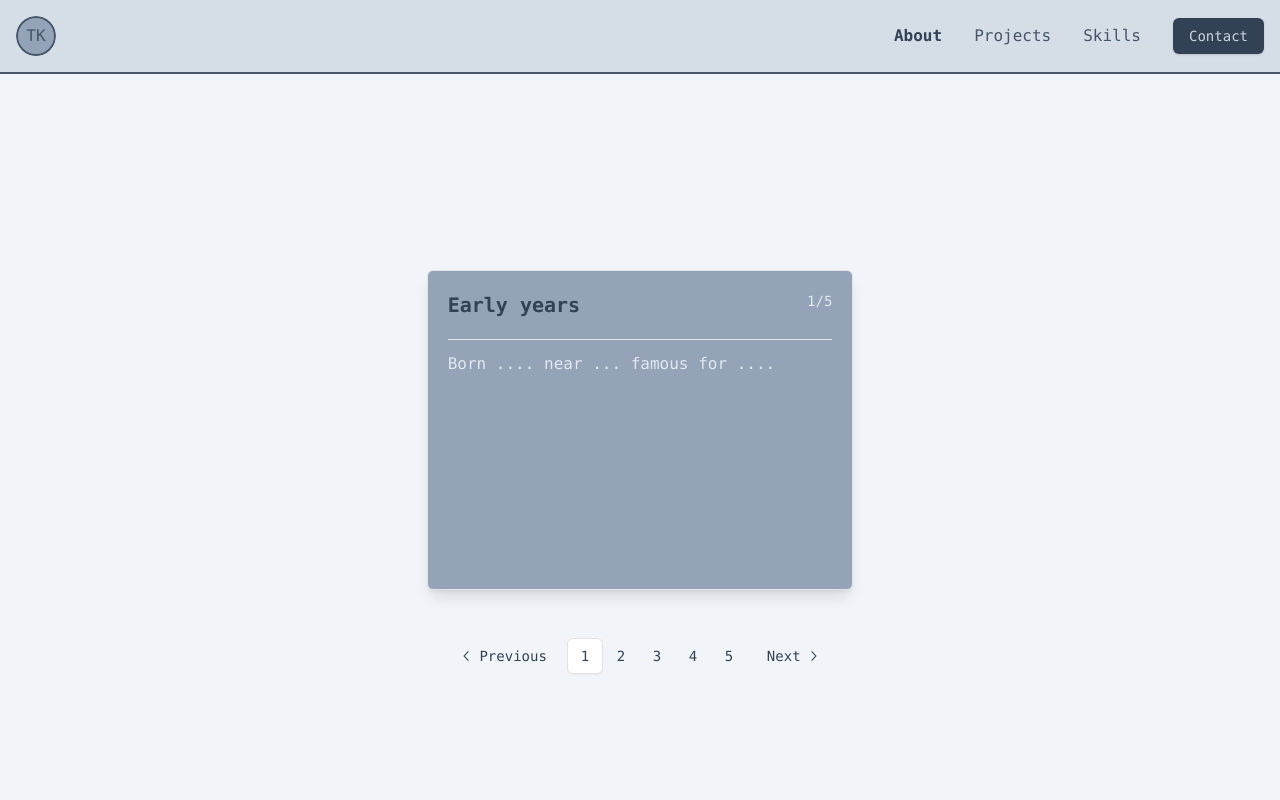
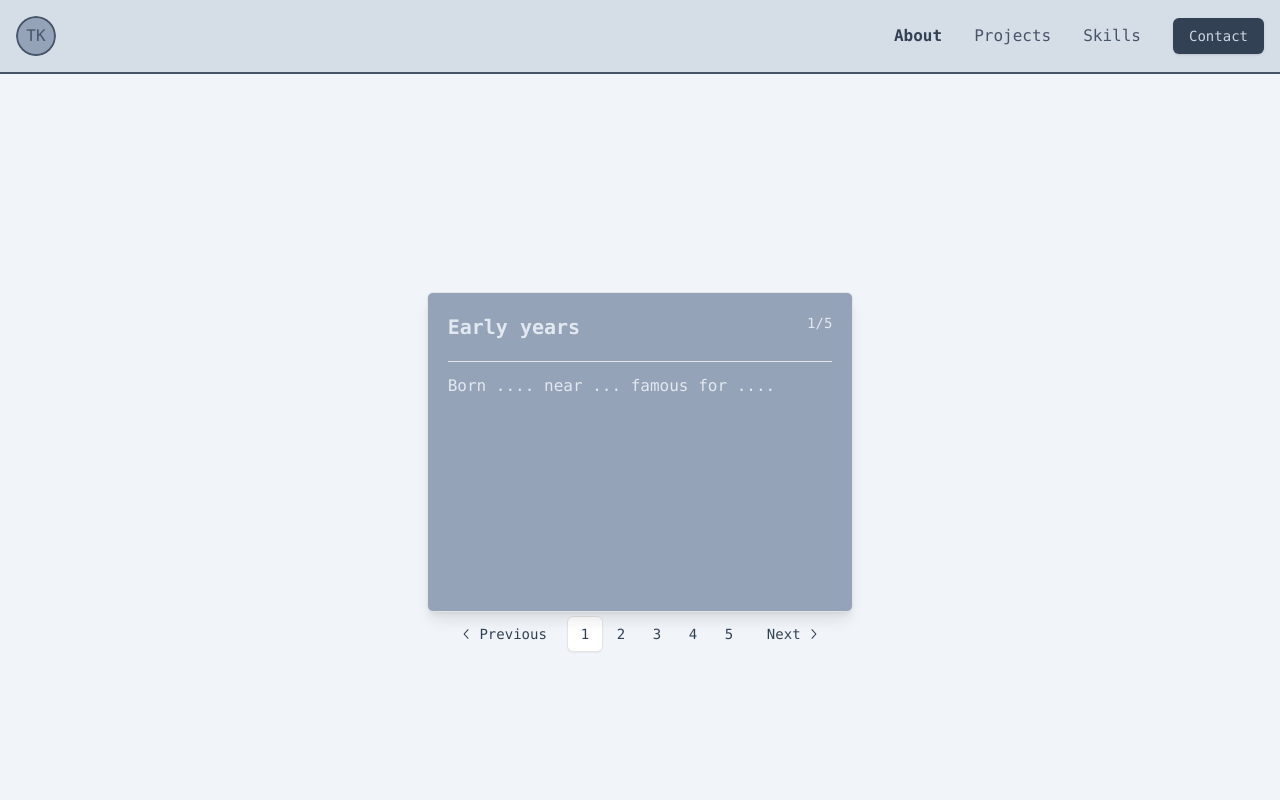
Before and after one commit to tdot123-1/portfolio, a React (Vite) app: page /about in a window 1280 px wide. Shown: the top 800 px of the page. Built offline with nearby package versions, Linux system fonts and the light colour scheme.

Commit message:
add animation to about page

```diff
--- a/src/components/custom/AboutContent.tsx
+++ b/src/components/custom/AboutContent.tsx
@@ -9,27 +9,59 @@ import {
   PaginationPrevious,
 } from "../ui/pagination";
 import { Separator } from "../ui/separator";
+import { AnimatePresence, motion } from "framer-motion";
 
 const AboutContent = () => {
   const [currentPage, setCurrentPage] = useState(0);
+  const [direction, setDirection] = useState(0);
 
   const handlePageChange = (newPage: number) => {
     if (newPage >= 0 && newPage < aboutData.length) {
+      setDirection(newPage > currentPage ? 1 : -1);
       setCurrentPage(newPage);
     }
   };
 
+  const variants = {
+    enter: (direction: number) => ({
+      x: direction > 0 ? 300 : -300,
+      opacity: 0,
+    }),
+    center: {
+      x: 0,
+      opacity: 1,
+    },
+    exit: (direction: number) => ({
+      x: direction < 0 ? 300 : -300,
+      opacity: 0,
+    }),
+  };
+
   return (
-    <section>
-      <article className="bg-slate-400 text-slate-200 border  shadow-lg p-5 rounded-md mx-auto my-11 w-5/6 h-80 md:w-3/6 lg:w-1/3">
-        <div className="flex justify-between mb-3 pb-2 ">
-          <h3 className="text-xl font-bold text-slate-700">{aboutData[currentPage].title}</h3>
-          <span className="text-sm">{currentPage + 1}/5</span>
-        </div>
-        <Separator className="my-3" />
-
-        <p>{aboutData[currentPage].content}</p>
-      </article>
+    <section className="relative flex flex-col items-center">
+      <div className="relative w-full flex justify-center h-80">
+        <AnimatePresence initial={false} custom={direction}>
+          <motion.article
+            key={currentPage} // Change key on page change
+            custom={direction}
+            variants={variants}
+            initial="enter"
+            animate="center"
+            exit="exit"
+            transition={{ duration: 0.5 }} // Adjust duration if needed
+            className="bg-slate-400 text-slate-200 border shadow-lg p-5 rounded-md mx-auto my-11 w-5/6 h-full md:w-3/6 lg:w-1/3 absolute" // Ensuring the block is absolute
+          >
+            <div className="flex justify-between mb-3 pb-2">
+              <h3 className="text-xl font-bold ">
+                {aboutData[currentPage].title}
+              </h3>
+              <span className="text-sm">{currentPage + 1}/5</span>
+            </div>
+            <Separator className="my-3" />
+            <p>{aboutData[currentPage].content}</p>
+          </motion.article>
+        </AnimatePresence>
+      </div>
       <Pagination className="my-12 text-slate-700">
         <PaginationContent>
           <PaginationItem>
--- a/src/components/custom/Contact.tsx
+++ b/src/components/custom/Contact.tsx
@@ -18,18 +18,18 @@ const Contact = () => {
 
         <PopoverContent className="w-fit">
           <div className="text-slate-800 grid grid-cols-2 grid-rows-2 gap-2">
-            <div className="bg-gray-200 p-4 rounded-sm">
+            <div className="bg-slate-200 p-4 rounded-sm">
               <span className=" flex gap-1 justify-center items-center">
                 <MailIcon className="h-5 w-5" /> emailadress@test.com
               </span>
             </div>
-            <div className="bg-gray-200 p-4 rounded-sm">
+            <div className="bg-slate-200 p-4 rounded-sm">
               <span className="flex gap-1 justify-center items-center">
                 <GitHubLogoIcon className="h-5 w-5" />
                 github/my-account
               </span>
             </div>
-            <div className="bg-gray-200 p-4 rounded-sm col-span-2 items-center">
+            <div className="bg-slate-200 p-4 rounded-sm col-span-2 items-center">
               <span className="flex gap-1 justify-center items-center">
                 <LinkedInLogoIcon className="h-5 w-5" /> linkedIn/my-profile
               </span>
--- a/src/components/custom/NavbarMobile.tsx
+++ b/src/components/custom/NavbarMobile.tsx
@@ -41,7 +41,7 @@ const NavbarMobile = () => {
             <HamburgerMenuIcon className="w-6 h-6" />
           </Button>
         </DropdownMenuTrigger>
-        <DropdownMenuContent className="w-56 text-slate-800">
+        <DropdownMenuContent className="w-56 bg-slate-200 text-slate-800">
           <DropdownMenuItem asChild>
             <Link to="/about">About</Link>
           </DropdownMenuItem>
@@ -58,7 +58,7 @@ const NavbarMobile = () => {
             <DropdownMenuSubTrigger>Contact</DropdownMenuSubTrigger>
             <DropdownMenuPortal>
               <DropdownMenuSubContent
-                className={` mt-1 ${
+                className={` mt-1 bg-slate-200 ${
                   isWideScreen ? "static" : "absolute top-8 right-0"
                 }`}
               >
```
